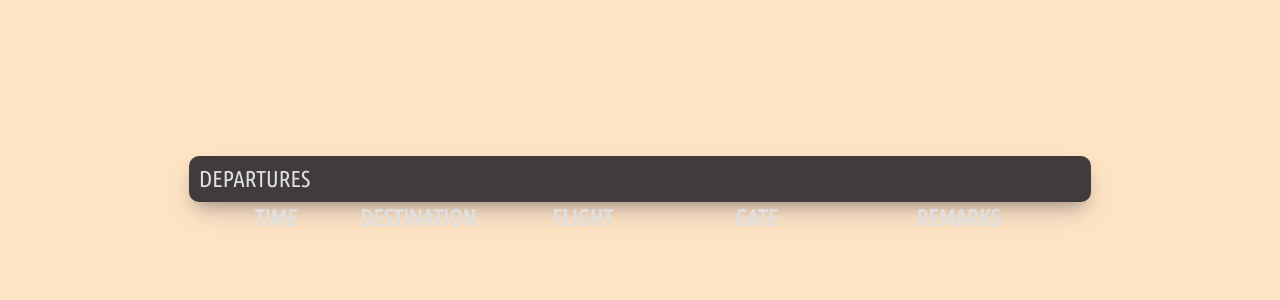
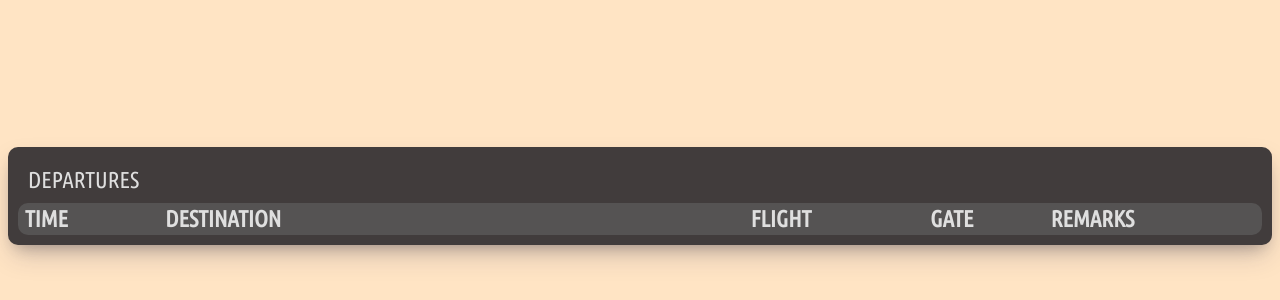
Before and after one commit to glmsr12/react-departures-board, a React (Create React App) app: page / in a window 1280 px wide. Shown: the part 212-512 px from the top of the page. Built offline with nearby package versions, Linux system fonts and the light colour scheme; no server answers; the HTML template or start-up script is replaced by a standard one.

Commit message:
"Fetching data from database"

```diff
--- a/server.js
+++ b/server.js
@@ -6,6 +6,8 @@ const cors = require('cors');
 require('dotenv').config();
 
 const app = express();
+
+//get rid of CORS/access error
 
 app.get('/flights', (req, res) => {
   const options = {
--- a/src/App.jsx
+++ b/src/App.jsx
@@ -2,8 +2,8 @@ import Table from './components/Table';
 
 function App() {
   return (
-    <div>
-      <header className="departures">DEPARTURES</header>
+    <div className="departures">
+      <header>DEPARTURES</header>
       <Table />
     </div>
   );
--- a/src/components/TableBody.jsx
+++ b/src/components/TableBody.jsx
@@ -1,7 +1,22 @@
-import React from 'react';
+import { useState, useEffect } from 'react';
 
 const TableBody = () => {
-  return <div></div>;
+  //get data from database
+
+  const [flights, setFlights] = useState(null);
+  // for getting rid of the CORS/access error use mode
+
+  const getFlights = () => {
+    fetch('http://localhost:8000/flights')
+      .then((response) => response.json())
+      .then((flights) => setFlights(flights))
+      .catch((error) => console.log(error));
+  };
+  useEffect(() => getFlights(), []);
+
+  console.log(flights);
+
+  return <tbody></tbody>;
 };
 
 export default TableBody;
--- a/src/components/TableHead.jsx
+++ b/src/components/TableHead.jsx
@@ -6,7 +6,7 @@ const TableHead = () => {
       <tr>
         <th></th>
         <th id="time">TIME</th>
-        <th id="destinaton">DESTINATION</th>
+        <th id="destination">DESTINATION</th>
         <th id="flight">FLIGHT</th>
         <th id="gate">GATE</th>
         <th id="remarks">REMARKS</th>
--- a/src/index.css
+++ b/src/index.css
@@ -27,8 +27,13 @@ header {
 }
 
 .departures table {
-  background-color: rgb(46, 46, 46);
+  background-color: rgb(85, 83, 83);
   text-align: left;
+  border-radius: 10px;
+}
+
+#time {
+  width: 160px;
 }
 
 #flight {
@@ -39,14 +44,10 @@ header {
   width: 700px;
 }
 
-#time {
-  width: 160px;
-}
-
 #gate {
   width: 135px;
 }
 
 #remarks {
-  width: 260px;
+  width: 240px;
 }
```
